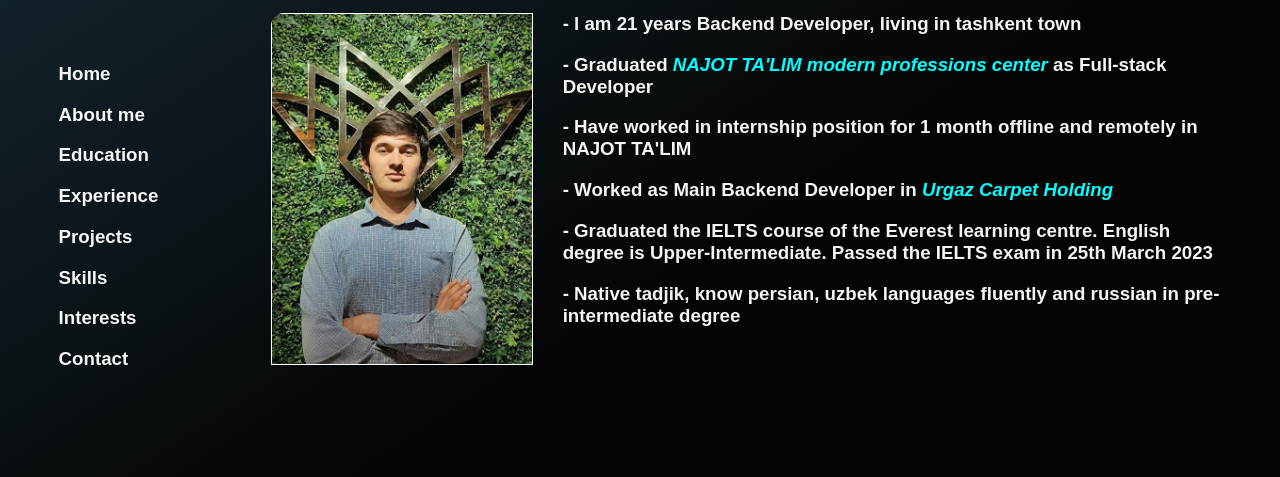
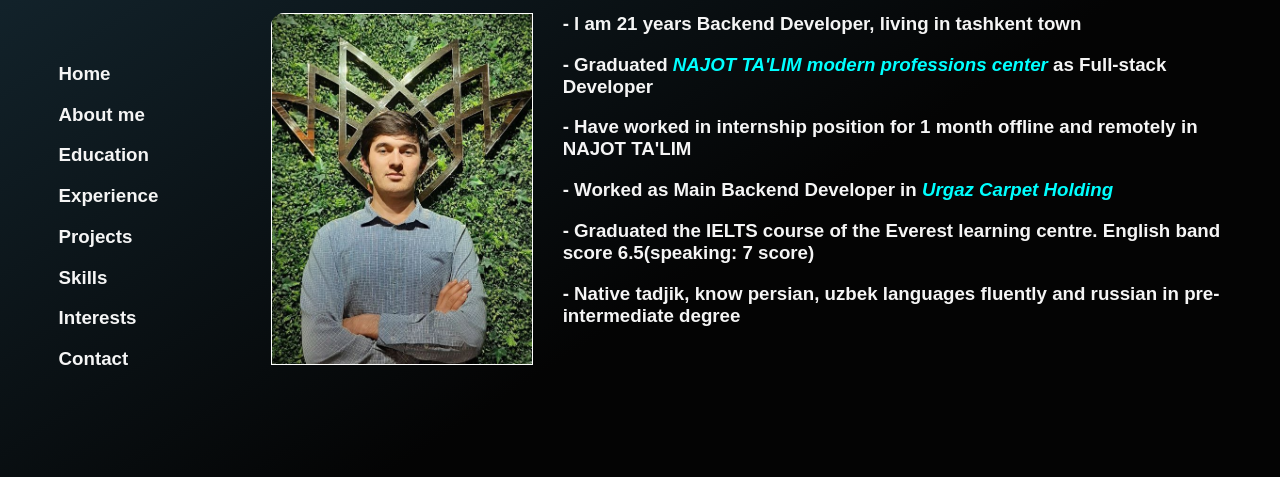
Before and after one commit to shohjahon-sohibov/me, a plain HTML site: page about-me.html in a window 1280 px wide. Shown: the part 139-616 px from the top of the page. Drawn offline with Linux system fonts and the light colour scheme.

Commit message:
minor changes

```diff
--- a/about-me.html
+++ b/about-me.html
@@ -42,7 +42,7 @@
                     <h3> - Graduated <i class="education_name"> NAJOT TA'LIM modern professions center </i> as Full-stack Developer </h3>
                     <h3> - Have worked in internship position for 1 month offline and remotely in NAJOT TA'LIM</h3>
                     <h3> - Worked as Main Backend Developer in <i class="education_name">Urgaz Carpet Holding</i></h3>
-                    <h3> - Graduated the IELTS course of the Everest learning centre. English degree is Upper-Intermediate. Passed the IELTS exam in 25th March 2023 </h3>
+                    <h3> - Graduated the IELTS course of the Everest learning centre. English band score 6.5(speaking: 7 score) </h3>
                     <h3> - Native tadjik, know persian, uzbek languages fluently and russian in pre-intermediate degree </h3>
                 </div>
             </div>
```
